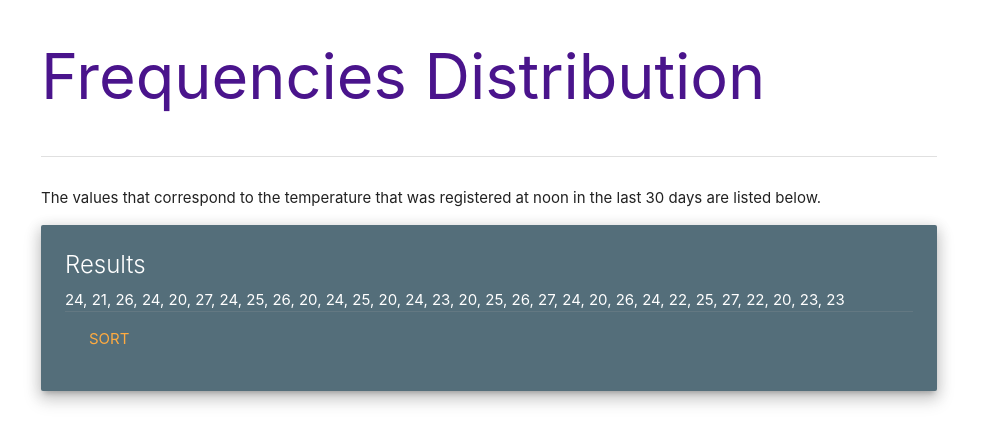
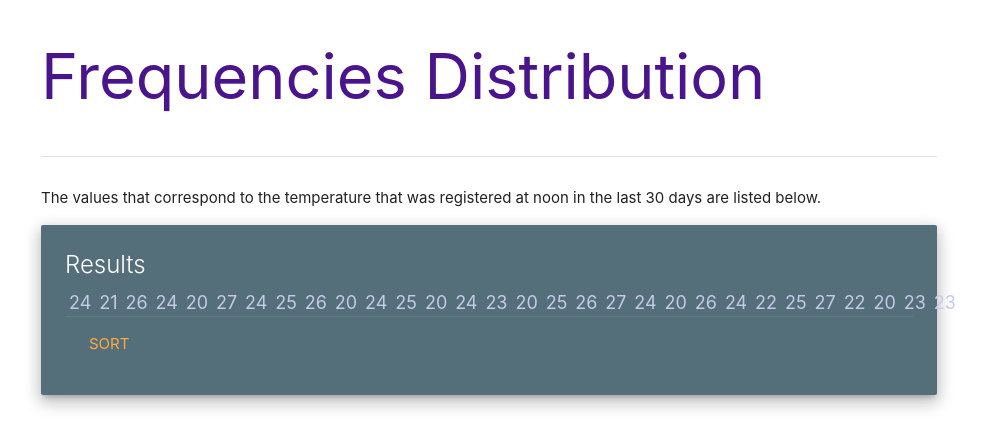
Before and after one commit to lidimayra/descriptive-statistics, a React (Create React App) app: page / in a window 1280 px wide. Both pictures are taken after a click on the button "SHOW". Shown: the top 448 px of the page, without its empty margins (151-1137 px from the left). Built offline with nearby package versions, Linux system fonts and the light colour scheme.

Commit message:
Customize style of numbers contained in card

```diff
--- a/src/components/App.css
+++ b/src/components/App.css
@@ -36,3 +36,8 @@
     transform: rotate(360deg);
   }
 }
+
+.card .card-content .number {
+  padding: 0.22em;
+  font-size: 1.2rem;
+}
--- a/src/components/GeneratedNumbers.js
+++ b/src/components/GeneratedNumbers.js
@@ -6,6 +6,7 @@ class GeneratedNumbers extends Component {
     super(props);
 
     this.sort = this.sort.bind(this);
+    this.displayNumbers = this.displayNumbers.bind(this);
 
     this.state = {
       sorted: false
@@ -16,6 +17,12 @@ class GeneratedNumbers extends Component {
     let numbers = this.props.numbers.sort();
     this.setState({ sorted: true });
     this.props.callbackFromParent(numbers);
+  }
+
+  displayNumbers() {
+    return this.props.numbers.map((n, index) =>
+      <span key={index} className='number indigo-text text-lighten-4'>{n}</span>
+    );
   }
 
   render() {
@@ -34,7 +41,7 @@ class GeneratedNumbers extends Component {
               <FormattedMessage id='randomValues.results' />
             </span>
 
-            {this.props.numbers.join(', ')}
+            {this.displayNumbers()}
 
             { !this.state.sorted &&
               <div className="card-action">
```
Also changed, not shown: 2 other files (tests, documents, lock files or other folders).
